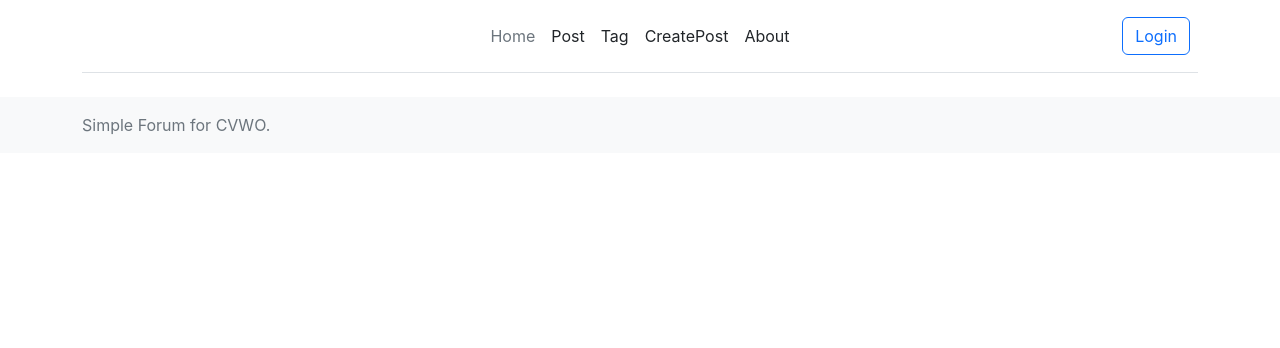
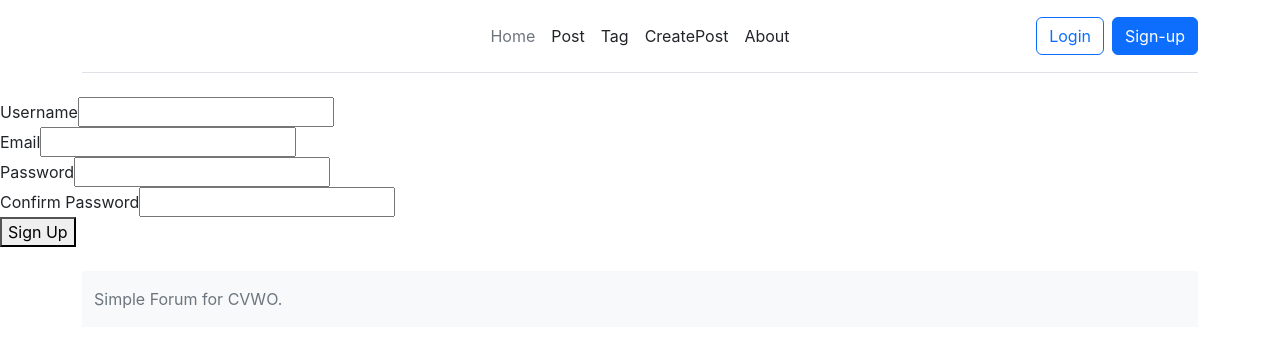
Before and after one commit to Tim-Siu/liteforum_frontend, a React (Create React App) app: page /signup in a window 1280 px wide. Shown: the top 348 px of the page. Built offline with nearby package versions, Linux system fonts and the light colour scheme.

Commit message:
pending the introduction of Redux; dom is not updated with jwt is written into localStorage

```diff
--- a/src/App.js
+++ b/src/App.js
@@ -5,6 +5,9 @@ import PostList from './components/PostList';
 import PostCreate from './components/PostCreate';
 import PostShow from './components/PostShow';
 import Footer from './components/Footer';
+import Login from './components/Login';
+import Signup from './components/Signup';
+import Logout from './components/Logout';
 const App = () => {
   return (
     <Router>
@@ -15,6 +18,9 @@ const App = () => {
         <Route exact path='/posts' element={<PostList />} />
         <Route exact path='/posts/:id' element={<PostShow />} />
         <Route exact path='/posts/new' element={<PostCreate />} />
+        <Route exact path='/login' element={<Login />} />
+        <Route exact path='/signup' element={<Signup />} />
+        <Route exact path='/logout' element={<Logout />} />
       </Routes>
       <Footer />
     </Router>
--- a/src/components/Footer.jsx
+++ b/src/components/Footer.jsx
@@ -1,10 +1,13 @@
 const Footer = () => {
     return (
-        <footer className="footer mt-auto py-3 bg-light">
-            <div className="container">
-                <span className="text-muted">Simple Forum for CVWO.</span>
-            </div>
-        </footer>
+        <div className="container">
+            <br></br>
+            <footer className="footer mt-auto py-3 bg-light">
+                <div className="container">
+                    <span className="text-muted">Simple Forum for CVWO.</span>
+                </div>
+            </footer>
+        </div>
     )
 }
 
--- a/src/components/Header.jsx
+++ b/src/components/Header.jsx
@@ -1,7 +1,16 @@
 import React from 'react';
+import { useEffect } from 'react';
 import { Link } from 'react-router-dom';
 
 const Header = () => {
+    const [isAuthenticated, setIsAuthenticated] = React.useState(false);
+    useEffect(() => {
+        const token = localStorage.getItem('jwt');
+        if (token) {
+            setIsAuthenticated(true);
+        }
+    });
+
     return (
 
         <div className="container">
@@ -18,9 +27,27 @@ const Header = () => {
                 </ul>
 
                 <div className="col-md-3 text-end">
-                    <Link to="/login">
-                        <button type="button" className="btn btn-outline-primary me-2">Login</button>
-                    </Link>
+                    {isAuthenticated ? (
+                        <Link to="/logout">
+                            <button type="button" className="btn btn-outline-primary me-2">Logout</button>
+                        </Link>
+                    ) : (
+                        <Link to="/login">
+                            <button type="button" className="btn btn-outline-primary me-2">Login</button>
+                        </Link>
+                    )}
+                    {/* <Link to="/Signup">
+                        <button type="button" className="btn btn-primary">Sign-up</button>
+                    </Link> */}
+                    {isAuthenticated ? (
+                        <Link to="/profile">
+                            <button type="button" className="btn btn-primary">Profile</button>
+                        </Link>
+                    ) : (
+                        <Link to="/signup">
+                            <button type="button" className="btn btn-primary">Sign-up</button>
+                        </Link>
+                    )}
                 </div>
             </header>
         </div>
--- /dev/null
+++ b/src/components/Login.jsx
@@ -0,0 +1,45 @@
+import React, { useState } from 'react';
+import axios from 'axios';
+import { useNavigate } from 'react-router';
+
+const Login = () => {
+  const [email, setEmail] = useState('');
+  const [password, setPassword] = useState('');
+  const [error, setError] = useState('');
+  const navigate = useNavigate();
+
+  const handleSubmit = event => {
+    event.preventDefault();
+    axios.post('http://localhost:3000/login', { email, password })
+      .then((res) => {
+        localStorage.setItem('jwt', res.data.token);
+        localStorage.setItem('user_id', res.data.user_id);
+        localStorage.setItem('username', res.data.name);
+        // Redirect to home page or another protected route
+        navigate(-1);
+
+      })
+      .catch((err) => {
+        setError(err.response.data.error);
+      });
+  };
+
+  return (
+    <form onSubmit={handleSubmit}>
+      <label>
+        Email:
+        <input type="email" value={email} onChange={(e) => setEmail(e.target.value)} />
+      </label>
+      <br />
+      <label>
+        Password:
+        <input type="password" value={password} onChange={(e) => setPassword(e.target.value)} />
+      </label>
+      <br />
+      <button type="submit">Log In</button>
+      {error && <p>{error}</p>}
+    </form>
+  );
+};
+
+export default Login;
--- /dev/null
+++ b/src/components/Logout.jsx
@@ -0,0 +1,15 @@
+import { useEffect } from 'react';
+import { useNavigate } from 'react-router-dom';
+
+const Logout = () => {
+    const navigate = useNavigate();
+    useEffect(() => {
+        localStorage.removeItem('user_id');
+        localStorage.removeItem('username');
+        localStorage.removeItem('jwt');
+        navigate('/');
+    }, []);
+    return null;
+}
+
+export default Logout;
--- a/src/components/PostCreate.jsx
+++ b/src/components/PostCreate.jsx
@@ -16,10 +16,10 @@ function PostCreate() {
         setTagInput('');
     }
 
-    const handleUserAdd = () => {
-        setUsers([...users, userInput]);
-        setUserInput('');
-    }
+    // const handleUserAdd = () => {
+    //     setUsers([...users, userInput]);
+    //     setUserInput('');
+    // }
 
     const handleSubmit = async (event) => {
         event.preventDefault();
@@ -29,7 +29,6 @@ function PostCreate() {
                 title,
                 body,
                 tags,
-                users
             }
         }
 
@@ -44,18 +43,20 @@ function PostCreate() {
     }
 
     return (
+        <div className="container">
             <form onSubmit={handleSubmit}>
-            <label>
-                Title:
-                <input type="text" value={title} onChange={(event) => setTitle(event.target.value)} />
-            </label>
-            <br />
-            <label>
-                Body:
-                <textarea value={body} onChange={(event) => setBody(event.target.value)} />
-            </label>
-            <br />
-            <label>
+                <div className="mb-3">
+                    <label htmlFor="titleInput" className="form-label"> Title</label>
+                    <input type="text" className="form-control" id="titleInput" value={title} onChange={(event) => setTitle(event.target.value)} />
+                </div>
+
+                <div className="mb-3">
+                    <label htmlFor="bodyInput" className="form-label">Body</label>
+
+                    <textarea className="form-control" id="bodyInput" rows="3" value={body} onChange={(event) => setBody(event.target.value)}></textarea>
+                    {/* <textarea value={body} onChange={(event) => setBody(event.target.value)} /> */}
+                </div>
+                {/* <label>
                     Tags:
                     <input type="text" value={tagInput} onChange={(event) => setTagInput(event.target.value)} />
                     <button type="button" onClick={handleTagAdd}>Add Tag</button>
@@ -63,8 +64,15 @@ function PostCreate() {
                 {tags.map((tag) => (
                     <div key={tag}>{tag}</div>
                 ))}
-            <br />
-            <label>
+                <br /> */}
+                <div className="mb-3">
+                    <label htmlFor="tagInput" className="form-label">Tags</label>
+                    <input type="text" className="form-control" id="tagInput" value={tagInput} onChange={(event) => setTagInput(event.target.value)} /><br />
+                    <button type="button" className="btn btn-light" onClick={handleTagAdd}>Add Tag</button>
+                    {tags.map((tag) => (<button type="button" key={tag} className="btn btn-outline-secondary" style={{ marginLeft: '5px' }}>{tag}</button>))}
+                </div>
+
+                {/* <label>
                     Users:
                     <input type="text" value={userInput} onChange={(event) => setUserInput(event.target.value)} />
                     <button type="button" onClick={handleUserAdd}>Add User</button>
@@ -72,9 +80,17 @@ function PostCreate() {
                 {users.map((user) => (
                     <div key={user}>{user}</div>
                 ))}
-            <br />
-            <button type="submit">Submit</button>
+                <br /> */}
+                {/* <div className="mb-3">
+                    <label htmlFor="userInput" className="form-label">Arthurs</label>
+                    <input type="text" className="form-control" id="userInput" value={userInput} onChange={(event) => setUserInput(event.target.value)} /><br />
+                    <button type="button" className="btn btn-light" onClick={handleUserAdd}>Add Arthur</button>
+                    {users.map((user) => (<button type="button" key={user} className="btn btn-outline-secondary" style={{ marginLeft: '5px' }}>{user}</button>))}
+                </div> */}
+                {/* <button type="submit">Submit</button> */}
+                <button type="submit" className="btn btn-primary">Submit</button>
             </form>
+        </div>
     );
 }
 
--- a/src/components/PostShow.jsx
+++ b/src/components/PostShow.jsx
@@ -19,7 +19,7 @@ const PostShow = (props) => {
         fetchData();
     }, []);
 
-    return(
+    return (
         <div>
             <h2>{post.title}</h2>
             <p>Body: {post.body}</p>
--- /dev/null
+++ b/src/components/Signup.jsx
@@ -0,0 +1,98 @@
+import React, { useState } from 'react';
+import axios from 'axios';
+import { useNavigate } from 'react-router';
+
+function Signup() {
+    const [formData, setFormData] = useState({
+        username: '',
+        email: '',
+        password: '',
+        password2: ''
+    });
+
+    const navigate = useNavigate();
+
+    const { username, email, password, password2 } = formData;
+
+    const handleChange = e =>
+        setFormData({ ...formData, [e.target.name]: e.target.value });
+
+    const handleSubmit = async e => {
+        e.preventDefault();
+        if (password !== password2) {
+            console.error("Passwords don't match");
+        } else {
+            try {
+                const newUser = {
+                    user: {
+                        name: username,
+                        email: email,
+                        password: password
+                    }
+                };
+                console.log(newUser);
+
+                const res = await axios.post('http://localhost:3000/users', newUser);
+                console.log(res);
+                if (res.data.token) {
+                    localStorage.setItem('user_id', res.data.user_id);
+                    localStorage.setItem('username', res.data.name);
+                    localStorage.setItem('jwt', res.data.token);
+                }
+                navigate(-1)
+            } catch (err) {
+                console.error(err.response.data);
+            }
+        }
+    };
+
+    return (
+        <form onSubmit={handleSubmit}>
+            <div>
+                <label htmlFor="username">Username</label>
+                <input
+                    type="text"
+                    name="username"
+                    value={username}
+                    onChange={handleChange}
+                    required
+                />
+            </div>
+            <div>
+                <label htmlFor="email">Email</label>
+                <input
+                    type="email"
+                    name="email"
+                    value={email}
+                    onChange={handleChange}
+                    required
+                />
+            </div>
+            <div>
+                <label htmlFor="password">Password</label>
+                <input
+                    type="password"
+                    name="password"
+                    value={password}
+                    onChange={handleChange}
+                    required
+                    minLength="6"
+                />
+            </div>
+            <div>
+                <label htmlFor="password2">Confirm Password</label>
+                <input
+                    type="password"
+                    name="password2"
+                    value={password2}
+                    onChange={handleChange}
+                    required
+                    minLength="6"
+                />
+            </div>
+            <button type="submit">Sign Up</button>
+        </form>
+    );
+}
+
+export default Signup;
```
Also changed, not shown: src/components/PostList.jsx (+5 -3 lines). Lines whose indentation alone changed are shown as unchanged.
